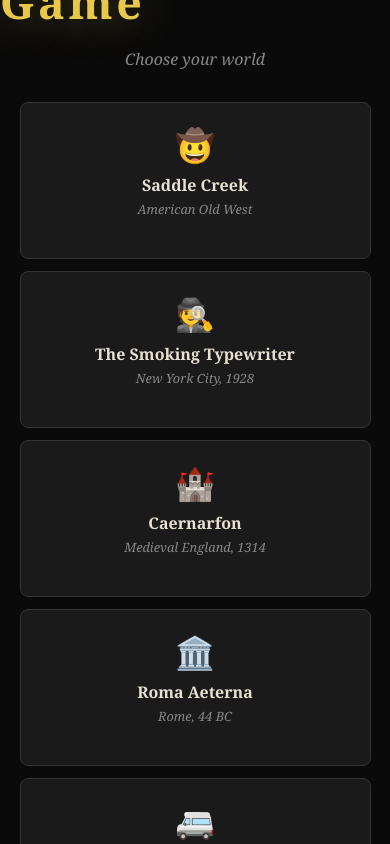
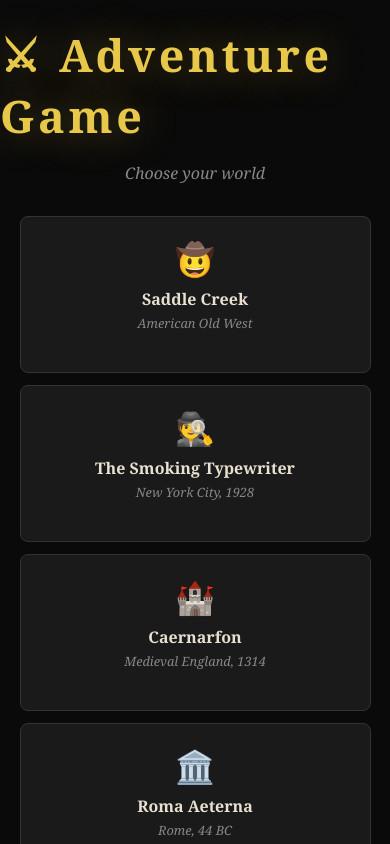
Before and after one commit to patrickflood-1976/textadv, a website: page public/index.html in a window 390 px wide. Drawn offline with Linux system fonts and the light colour scheme.

Commit message:
Fix title screen scrolling on mobile

```diff
--- a/public/index.html
+++ b/public/index.html
@@ -25,9 +25,11 @@
     display: flex;
     flex-direction: column;
     align-items: center;
-    justify-content: center;
+    justify-content: flex-start;
     z-index: 100;
     gap: 16px;
+    overflow-y: auto;
+    padding: 24px 0 32px;
   }
 
   #title-screen h1 {
@@ -50,6 +52,13 @@
     max-width: 900px;
     width: 90%;
     margin-top: 16px;
+    padding-bottom: 16px;
+  }
+
+  @media (max-width: 500px) {
+    .world-grid {
+      grid-template-columns: 1fr;
+    }
   }
 
   .world-card {
```
